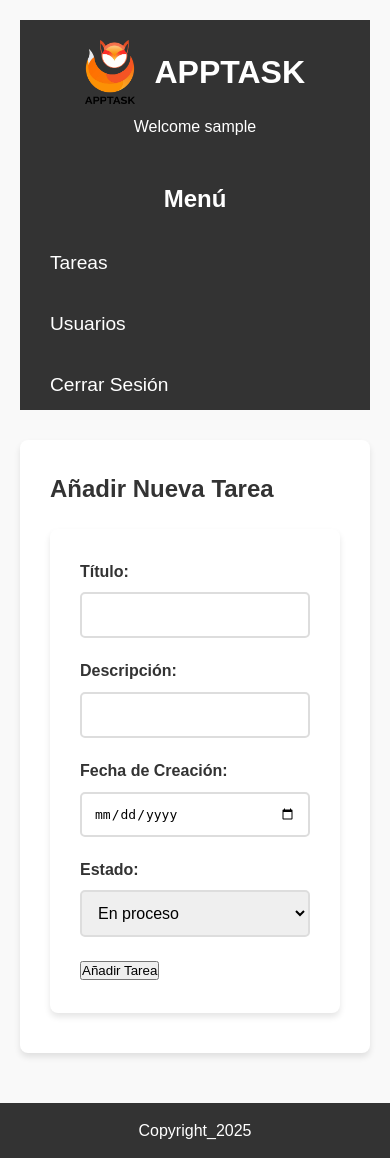
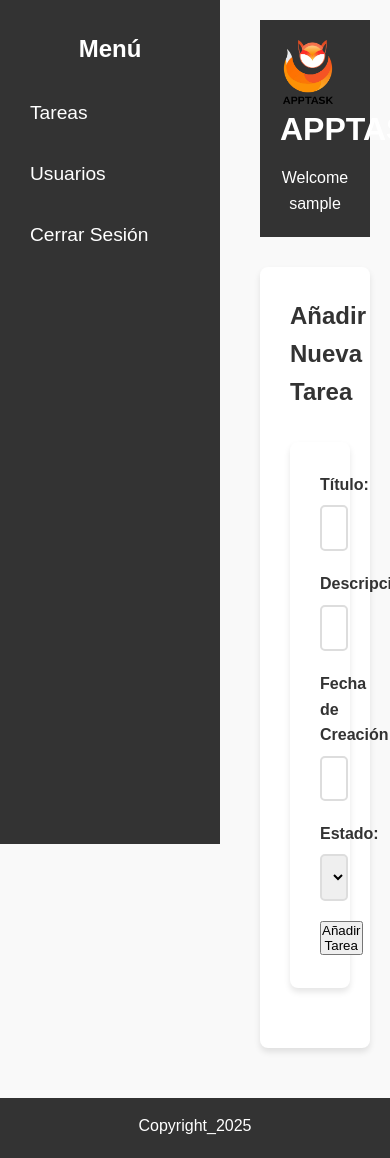
Before and after one commit to JEViz77/APPTASK, a PHP site: the page made by añadir_tareas.php in a window 390 px wide; the page is wider, and only the part inside the window is pictured. After the commit the page ends 1135 px from the top of that part, so only its background shows below. Run offline with PHP 8.4, Linux system fonts and the light colour scheme; the visitor is signed in with stand-in values (Sample User, id 1).

```diff
--- a/css/nuevo.css
+++ b/css/nuevo.css
@@ -299,35 +299,3 @@ form a:hover {
 #form_login{
     height: 70.5vh;
 }
-/* Estilos responsivos */
-@media (max-width: 768px) {
-    /* Ajuste en la barra lateral */
-    aside {
-        width: 100%;
-        position: static;
-        height: auto;
-        padding-top: 20px;
-    }
-
-    /* El contenido debe ocupar todo el ancho */
-    main {
-        margin-left: 0;
-    }
-
-    /* Los elementos de navegación se alinean verticalmente */
-    nav ul li {
-        display: block;
-        margin: 10px 0;
-    }
-
-    /* Se asegura que los formularios y tablas no se superpongan */
-    form, table {
-        width: 100%;
-        margin: 10px 0;
-    }
-
-    /* Se reduce el padding en las tablas */
-    table th, table td {
-        padding: 8px;
-    }
-}
```
